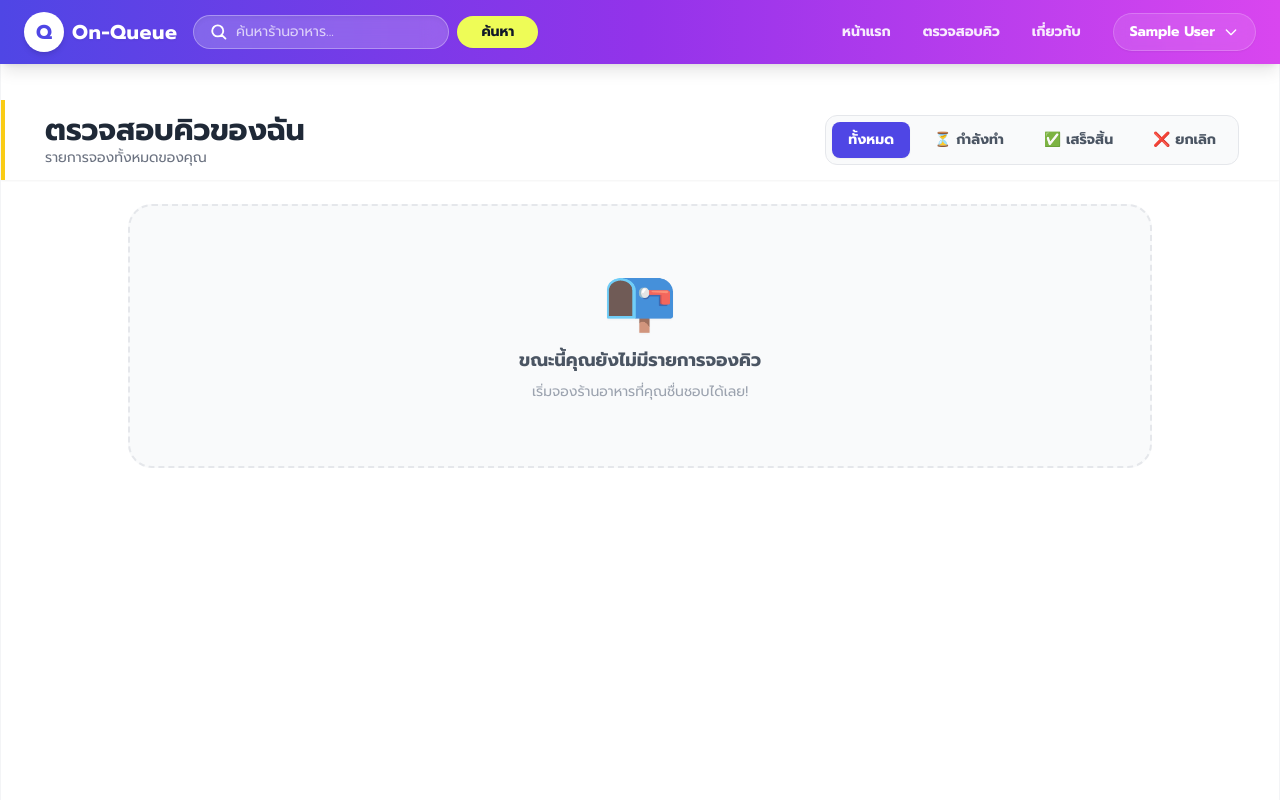
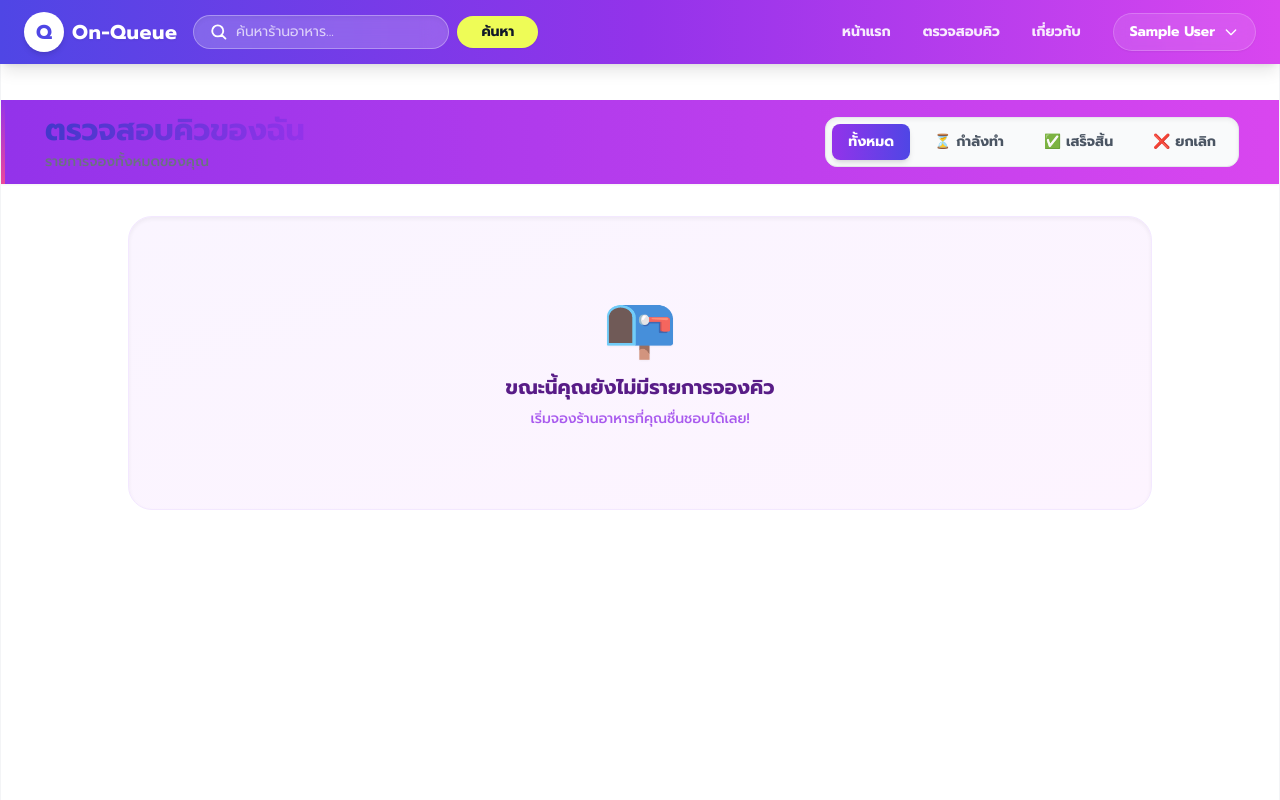
Before and after one commit to 65070196/project, a Django app: page /queue-check/ in a window 1280 px wide. Run offline with Django 5.2, Linux system fonts and the light colour scheme; the visitor is signed in with stand-in values (Sample User, id 1); data that the repository does not hold is empty; some libraries are stand-ins or nearby versions.

Commit message:
Update queue_check.html

```diff
--- a/smartqueue/templates/queue_check.html
+++ b/smartqueue/templates/queue_check.html
@@ -2,83 +2,84 @@
 {% load static %}
 
 {% block content %}
-<div class="fixed top-[60px] left-0 right-0 bottom-0 flex justify-center overflow-hidden z-0">
+<div class="fixed top-[60px] left-0 right-0 bottom-0 flex justify-center overflow-hidden z-0 bg-gray-50/50">
 
   <div class="bg-white w-full max-w-[1440px] h-full shadow-2xl border-x border-gray-100 overflow-y-auto no-scrollbar">
 
     <div class="p-6 md:p-10 pb-24">
 
-      <div class="mb-6 border-l-4 border-yellow-400 pl-4 sticky top-0 bg-white/95 backdrop-blur z-10 py-3 shadow-sm -mx-6 md:-mx-10 px-6 md:px-10 flex flex-col md:flex-row justify-between items-start md:items-center gap-4">
+      <div class="mb-8 border-l-4 border-transparent bg-gradient-to-r from-purple-600 to-fuchsia-500 [border-image:linear-gradient(to_bottom,#9333ea,#ec4899)_1] pl-4 sticky top-0 bg-white/95 backdrop-blur z-10 py-3 shadow-sm -mx-6 md:-mx-10 px-6 md:px-10 flex flex-col md:flex-row justify-between items-start md:items-center gap-4">
         <div>
-            <h2 class="text-2xl md:text-3xl font-bold text-gray-800">ตรวจสอบคิวของฉัน</h2>
-            <p class="text-gray-500 text-sm">รายการจองทั้งหมดของคุณ</p>
+            <h2 class="text-2xl md:text-3xl font-extrabold bg-clip-text text-transparent bg-gradient-to-r from-indigo-700 to-purple-600">ตรวจสอบคิวของฉัน</h2>
+            <p class="text-gray-500 text-sm font-medium mt-1">รายการจองทั้งหมดของคุณ</p>
         </div>
 
-        <div class="flex flex-wrap gap-2 bg-gray-50 p-1.5 rounded-xl border border-gray-200 w-full md:w-auto">
-            <button onclick="filterQueue('all')" id="btn-all" class="filter-btn active px-4 py-2 rounded-lg text-sm font-bold bg-indigo-600 text-white shadow-sm transition-all flex-1 md:flex-none">ทั้งหมด</button>
+        <div class="flex flex-wrap gap-2 bg-gray-50 p-1.5 rounded-xl border border-gray-200 w-full md:w-auto shadow-inner">
+            <button onclick="filterQueue('all')" id="btn-all" class="filter-btn active px-4 py-2 rounded-lg text-sm font-bold bg-gradient-to-r from-purple-600 to-indigo-600 text-white shadow-md transition-all flex-1 md:flex-none">ทั้งหมด</button>
             <button onclick="filterQueue('doing')" id="btn-doing" class="filter-btn px-4 py-2 rounded-lg text-sm font-bold text-gray-600 hover:bg-amber-100 hover:text-amber-700 transition-all flex-1 md:flex-none">⏳ กำลังทำ</button>
             <button onclick="filterQueue('done')" id="btn-done" class="filter-btn px-4 py-2 rounded-lg text-sm font-bold text-gray-600 hover:bg-green-100 hover:text-green-700 transition-all flex-1 md:flex-none">✅ เสร็จสิ้น</button>
             <button onclick="filterQueue('cancel')" id="btn-cancel" class="filter-btn px-4 py-2 rounded-lg text-sm font-bold text-gray-600 hover:bg-red-100 hover:text-red-700 transition-all flex-1 md:flex-none">❌ ยกเลิก</button>
         </div>
       </div>
 
-      <div class="space-y-5 max-w-5xl mx-auto" id="queueContainer">
+      <div class="space-y-6 max-w-5xl mx-auto" id="queueContainer">
 
         {% for queue in queues %}
 
-        <div class="queue-card bg-white border border-gray-200 rounded-2xl p-4 md:p-5 shadow-sm hover:shadow-md hover:border-yellow-400 transition-all duration-300 flex flex-col sm:flex-row gap-4 md:gap-6 items-stretch" data-status="{{ queue.status }}">
+        <div class="queue-card bg-white border border-gray-100 rounded-3xl p-5 shadow-sm hover:shadow-xl hover:border-fuchsia-200 transition-all duration-300 flex flex-col sm:flex-row gap-5 items-stretch" data-status="{{ queue.status }}">
 
-            <div class="w-full sm:w-36 md:w-48 h-48 sm:h-auto min-h-[160px] rounded-xl overflow-hidden shrink-0 border border-gray-100 shadow-sm bg-gray-50 flex items-center justify-center text-gray-400">
+            <div class="w-full sm:w-40 md:w-48 h-48 sm:h-auto min-h-[160px] rounded-2xl overflow-hidden shrink-0 border border-gray-100 shadow-inner bg-gray-50 flex items-center justify-center text-gray-400 relative group">
                 {% if queue.shop.image and queue.shop.image.image_path %}
-                    <img src="{{ queue.shop.image.image_path.url }}" alt="{{ queue.shop.shop_name }}" class="w-full h-full object-cover hover:scale-105 transition-transform duration-500">
+                    <img src="{{ queue.shop.image.image_path.url }}" alt="{{ queue.shop.shop_name }}" class="w-full h-full object-cover group-hover:scale-110 transition-transform duration-700">
+                    <div class="absolute inset-0 bg-gradient-to-t from-black/20 to-transparent opacity-0 group-hover:opacity-100 transition-opacity duration-300"></div>
                 {% else %}
-                    <span class="text-5xl opacity-50">🏪</span>
+                    <span class="text-5xl opacity-50 group-hover:scale-110 transition-transform duration-500">🏪</span>
                 {% endif %}
             </div>
 
             <div class="flex-grow flex flex-col justify-between w-full">
 
-                <div class="flex flex-row justify-between items-start gap-3 mb-3 pb-3 border-b border-gray-100">
+                <div class="flex flex-row justify-between items-start gap-3 mb-4 pb-4 border-b border-gray-50">
                     <h3 class="text-xl md:text-2xl font-extrabold text-gray-900 leading-tight tracking-tight line-clamp-2 mt-1">
                       ร้าน {{ queue.shop.shop_name }}
                     </h3>
 
                     <div class="flex-shrink-0">
                       {% if queue.status == 'doing' %}
-                        <span class="px-3 py-1.5 text-xs rounded-full bg-amber-100 text-amber-700 font-bold border border-amber-200 shadow-sm whitespace-nowrap">
+                        <span class="px-3.5 py-1.5 text-xs rounded-full bg-amber-50 text-amber-700 font-bold border border-amber-200 shadow-sm whitespace-nowrap">
                           ⏳ กำลังทำ
                         </span>
                       {% elif queue.status == 'done' %}
-                        <span class="px-3 py-1.5 text-xs rounded-full bg-green-100 text-green-700 font-bold border border-green-200 shadow-sm whitespace-nowrap">
+                        <span class="px-3.5 py-1.5 text-xs rounded-full bg-green-50 text-green-700 font-bold border border-green-200 shadow-sm whitespace-nowrap">
                           ✅ เสร็จสิ้น
                         </span>
                       {% elif queue.status == 'cancel' %}
-                        <span class="px-3 py-1.5 text-xs rounded-full bg-red-100 text-red-700 font-bold border border-red-200 shadow-sm whitespace-nowrap">
+                        <span class="px-3.5 py-1.5 text-xs rounded-full bg-red-50 text-red-700 font-bold border border-red-200 shadow-sm whitespace-nowrap">
                           ❌ ยกเลิก
                         </span>
                       {% endif %}
                     </div>
                 </div>
 
-                <div class="bg-gray-50 p-4 rounded-xl border border-gray-200 w-full mb-3 flex-grow flex items-center">
-                    <div class="grid grid-cols-1 md:grid-cols-3 gap-4 w-full">
+                <div class="bg-purple-50/50 p-4 md:p-5 rounded-2xl border border-purple-100/50 w-full mb-3 flex-grow flex items-center">
+                    <div class="grid grid-cols-1 md:grid-cols-3 gap-4 w-full divide-y md:divide-y-0 md:divide-x divide-purple-100">
 
-                        <div class="md:col-span-1 border-b md:border-b-0 md:border-r border-gray-200 pb-3 md:pb-0">
-                            <span class="text-gray-500 block text-xs font-bold mb-1">🛋️ ประเภทโต๊ะ</span>
-                            <p class="font-bold text-indigo-700 text-lg line-clamp-1">
+                        <div class="md:col-span-1 pb-3 md:pb-0 md:pr-4">
+                            <span class="text-purple-600/70 block text-xs font-bold mb-1">🛋️ ประเภทโต๊ะ</span>
+                            <p class="font-bold text-purple-900 text-lg line-clamp-1">
                                 {{ queue.table.name|default:"ไม่ได้ระบุ" }}
                             </p>
                         </div>
 
-                        <div class="md:col-span-1 md:pl-3">
-                            <span class="text-gray-500 block text-xs font-medium mb-1">📅 วันที่จอง</span>
+                        <div class="md:col-span-1 pt-3 md:pt-0 md:px-4">
+                            <span class="text-purple-600/70 block text-xs font-bold mb-1">📅 วันที่จอง</span>
                             <p class="font-bold text-gray-900 text-base">
                               {{ queue.queue_date|date:"d M Y" }}
                             </p>
                         </div>
 
-                        <div class="md:col-span-1">
-                            <span class="text-gray-500 block text-xs font-medium mb-1">⏰ เวลาที่จอง</span>
+                        <div class="md:col-span-1 pt-3 md:pt-0 md:pl-4">
+                            <span class="text-purple-600/70 block text-xs font-bold mb-1">⏰ เวลาที่จอง</span>
                             <p class="font-bold text-gray-900 text-base">
                               {{ queue.queue_time|date:"H:i" }} น.
                             </p>
@@ -87,12 +88,12 @@
                     </div>
                 </div>
 
-                <div class="mt-1 text-right">
+                <div class="mt-2 text-right">
                   <p class="text-[13px] text-gray-500 flex flex-wrap items-center justify-end gap-1.5 font-medium">
-                      <svg class="w-4 h-4 text-gray-400 shrink-0" fill="none" stroke="currentColor" viewBox="0 0 24 24"><path stroke-linecap="round" stroke-linejoin="round" stroke-width="2" d="M13 16h-1v-4h-1m1-4h.01M21 12a9 9 0 11-18 0 9 9 0 0118 0z"></path></svg>
+                      <svg class="w-4 h-4 text-purple-400 shrink-0" fill="none" stroke="currentColor" viewBox="0 0 24 24"><path stroke-linecap="round" stroke-linejoin="round" stroke-width="2" d="M13 16h-1v-4h-1m1-4h.01M21 12a9 9 0 11-18 0 9 9 0 0118 0z"></path></svg>
                       <span>หากต้องการยกเลิกการจอง กรุณาติดต่อทางร้านค้าโดยตรง</span>
                       {% if queue.shop.phone %}
-                        <span class="ml-1 text-gray-700">โทร: <a href="tel:{{ queue.shop.phone }}" class="text-indigo-600 hover:text-indigo-800 font-bold underline transition-colors">{{ queue.shop.phone }}</a></span>
+                        <span class="ml-1 text-gray-700">โทร: <a href="tel:{{ queue.shop.phone }}" class="text-purple-600 hover:text-fuchsia-600 font-bold underline transition-colors">{{ queue.shop.phone }}</a></span>
                       {% endif %}
                   </p>
                 </div>
@@ -101,21 +102,21 @@
         </div>
 
         {% empty %}
-          <div id="noDataEmpty" class="flex flex-col items-center justify-center py-16 bg-gray-50 rounded-3xl border-2 border-dashed border-gray-200">
+          <div id="noDataEmpty" class="flex flex-col items-center justify-center py-20 bg-gradient-to-br from-purple-50 to-fuchsia-50 rounded-3xl border border-purple-100 shadow-inner">
             <span class="text-6xl mb-4 opacity-80 drop-shadow-sm">📭</span>
-            <div class="text-center text-gray-600 font-bold text-lg">
+            <div class="text-center text-purple-900 font-extrabold text-xl mb-2">
               ขณะนี้คุณยังไม่มีรายการจองคิว
             </div>
-            <p class="text-gray-400 text-sm mt-2">เริ่มจองร้านอาหารที่คุณชื่นชอบได้เลย!</p>
+            <p class="text-purple-600/80 text-sm font-medium">เริ่มจองร้านอาหารที่คุณชื่นชอบได้เลย!</p>
           </div>
         {% endfor %}
 
-        <div id="filterEmptyState" class="hidden flex-col items-center justify-center py-16 bg-gray-50 rounded-3xl border-2 border-dashed border-gray-200">
-            <span class="text-6xl mb-4 opacity-80 drop-shadow-sm">🔍</span>
-            <div class="text-center text-gray-600 font-bold text-lg">
+        <div id="filterEmptyState" class="hidden flex-col items-center justify-center py-20 bg-gradient-to-br from-gray-50 to-slate-50 rounded-3xl border border-gray-200 shadow-inner">
+            <span class="text-6xl mb-4 opacity-80 drop-shadow-sm filter grayscale">🔍</span>
+            <div class="text-center text-gray-600 font-bold text-xl mb-2">
                 ไม่พบรายการจองในสถานะนี้
             </div>
-            <p class="text-gray-400 text-sm mt-2">ลองเลือกสถานะอื่นดูอีกครั้ง</p>
+            <p class="text-gray-400 text-sm font-medium">ลองเลือกสถานะอื่นดูอีกครั้ง</p>
         </div>
 
       </div>
@@ -123,4 +124,49 @@
     </div>
   </div>
 </div>
+
+<script>
+  function filterQueue(status) {
+    const allBtns = document.querySelectorAll('.filter-btn');
+    allBtns.forEach(btn => {
+      // 🌟 เปลี่ยนจากลบ bg-indigo-600 เป็นลบ Gradient ของเราแทน 🌟
+      btn.classList.remove('bg-gradient-to-r', 'from-purple-600', 'to-indigo-600', 'text-white', 'shadow-md');
+      btn.classList.add('text-gray-600');
+    });
+
+    const activeBtn = document.getElementById('btn-' + status);
+    if(activeBtn) {
+        activeBtn.classList.remove('text-gray-600');
+        // 🌟 ใส่ Gradient ให้ปุ่มที่ Active 🌟
+        activeBtn.classList.add('bg-gradient-to-r', 'from-purple-600', 'to-indigo-600', 'text-white', 'shadow-md');
+    }
+
+    const cards = document.querySelectorAll('.queue-card');
+    let visibleCount = 0;
+
+    cards.forEach(card => {
+      if (status === 'all' || card.dataset.status === status) {
+        card.style.display = 'flex';
+        visibleCount++;
+      } else {
+        card.style.display = 'none';
+      }
+    });
+
+    const filterEmptyState = document.getElementById('filterEmptyState');
+    const noDataEmpty = document.getElementById('noDataEmpty');
+
+    if (noDataEmpty) {
+        return;
+    }
+
+    if (visibleCount === 0) {
+        filterEmptyState.classList.remove('hidden');
+        filterEmptyState.classList.add('flex');
+    } else {
+        filterEmptyState.classList.remove('flex');
+        filterEmptyState.classList.add('hidden');
+    }
+  }
+</script>
 {% endblock %}
```
